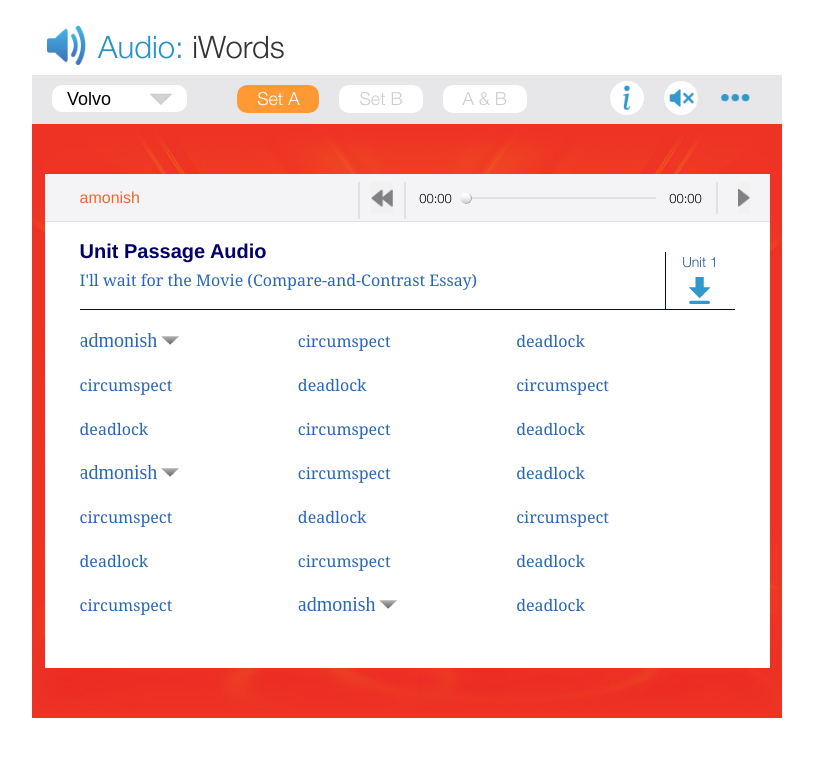
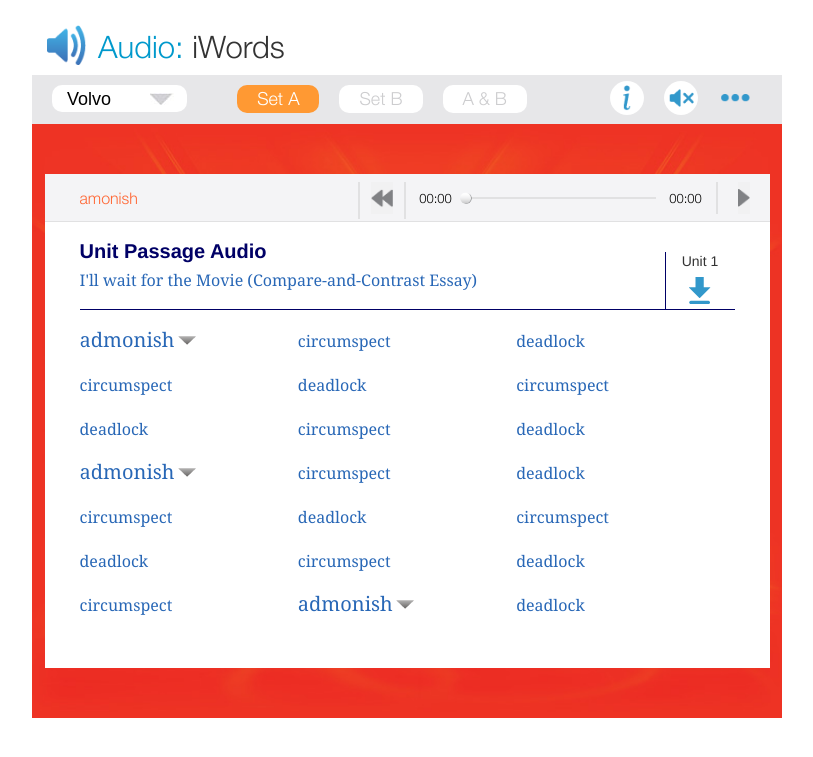
Before and after one commit to VoMenThan/Sadlier, a PHP site: page /sadlier-iword.php in a window 1280 px wide. Shown: the top 757 px of the page, without its empty margins (233-1046 px from the left). Run offline with PHP 8.4, Linux system fonts and the light colour scheme; some web fonts are replaced.

Commit message:
update color

```diff
--- a/html/assets/css/module/_sadlier-iword.scss
+++ b/html/assets/css/module/_sadlier-iword.scss
@@ -2,6 +2,7 @@
   p{
     color: #333333;
     font-size: 31px;
+    font-family: $main;
   }
   position: absolute;
   top: 0;
@@ -60,7 +61,8 @@
     }
   }
   span{
-    color: #2494c4;
+    color: #0099cc;
+    font-family: $main;
   }
   @include respond-to($break-991){
     display: none;
@@ -91,10 +93,10 @@
       .word{
         float: left;
         font-size: 16px;
-        color: #f26631;
+        color: #ff6633;
         padding-left: 35px;
         line-height: 48px;
-        font-family: $main-b;
+        font-family: $main;
       }
       .audio-iword{
         float: right;
@@ -146,7 +148,8 @@
       .lession{
         font-size: 14px;
         margin-bottom: 5px;
-
+        font-family: $main-b;
+        color: #333333;
       }
       a{
         display: inline-block;
@@ -195,7 +198,7 @@
         padding: 0 25px 0 0;
         background: url("../images/ic/vwAchieve_web_dropdownArrow.png") right center no-repeat;
         font-size: 20px;
-        font-family: $main-t;
+        font-family: $main-ds;
         color: #2867b6;
       }
       @include respond-to($break-640){
@@ -310,6 +313,7 @@
     font-size: 13px;
     width: 60px;
     text-align: center;
+    font-family: $main;
   }
   .prev{
     float: left;
--- a/html/assets/css/styles.css
+++ b/html/assets/css/styles.css
@@ -1086,7 +1086,8 @@ a {
   padding-top: 25px; }
   .header-page p {
     color: #333333;
-    font-size: 31px; }
+    font-size: 31px;
+    font-family: "HelveticaNeue-Light", Helvetica, arial, sans-serif; }
   .header-page:before {
     content: '';
     margin-left: 15px;
@@ -1145,7 +1146,8 @@ a {
         -moz-background-size: auto 100%;
         background-size: auto 100%; } }
   .header-page span {
-    color: #2494c4; }
+    color: #0099cc;
+    font-family: "HelveticaNeue-Light", Helvetica, arial, sans-serif; }
   @media only screen and (max-width: 991px) {
     .header-page {
       display: none; } }
@@ -1177,10 +1179,10 @@ a {
     .iwords-page .box-content .bar-top .word {
       float: left;
       font-size: 16px;
-      color: #f26631;
+      color: #ff6633;
       padding-left: 35px;
       line-height: 48px;
-      font-family: "HelveticaNeue-Bold", Helvetica, arial, sans-serif; }
+      font-family: "HelveticaNeue-Light", Helvetica, arial, sans-serif; }
     .iwords-page .box-content .bar-top .audio-iword {
       float: right; }
     @media only screen and (max-width: 767px) {
@@ -1222,7 +1224,9 @@ a {
     border-left: 0.5px solid #000066; }
     .iwords-page .top-word .down .lession {
       font-size: 14px;
-      margin-bottom: 5px; }
+      margin-bottom: 5px;
+      font-family: "HelveticaNeue-Bold", Helvetica, arial, sans-serif;
+      color: #333333; }
     .iwords-page .top-word .down a {
       display: inline-block;
       width: 23px;
@@ -1269,7 +1273,7 @@ a {
       padding: 0 25px 0 0;
       background: url("../images/ic/vwAchieve_web_dropdownArrow.png") right center no-repeat;
       font-size: 20px;
-      font-family: "TimesNewRoman", Helvetica, arial, sans-serif;
+      font-family: "DroidSerif", Helvetica, arial, sans-serif;
       color: #2867b6; }
     @media only screen and (max-width: 640px) {
       .iwords-page .lesson-show p {
@@ -1389,7 +1393,8 @@ a {
     color: #000;
     font-size: 13px;
     width: 60px;
-    text-align: center; }
+    text-align: center;
+    font-family: "HelveticaNeue-Light", Helvetica, arial, sans-serif; }
   .audio-iword .prev {
     float: left;
     width: 48px;
```
Also changed, not shown: 1 other file.
